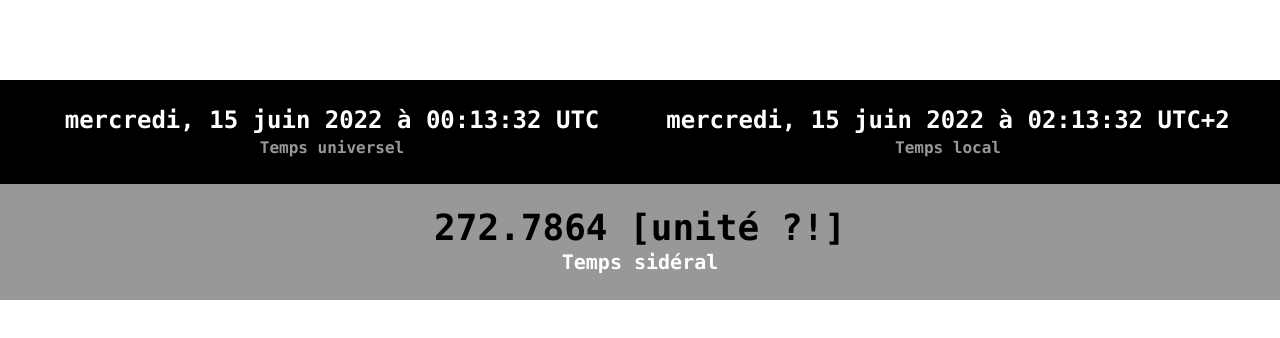
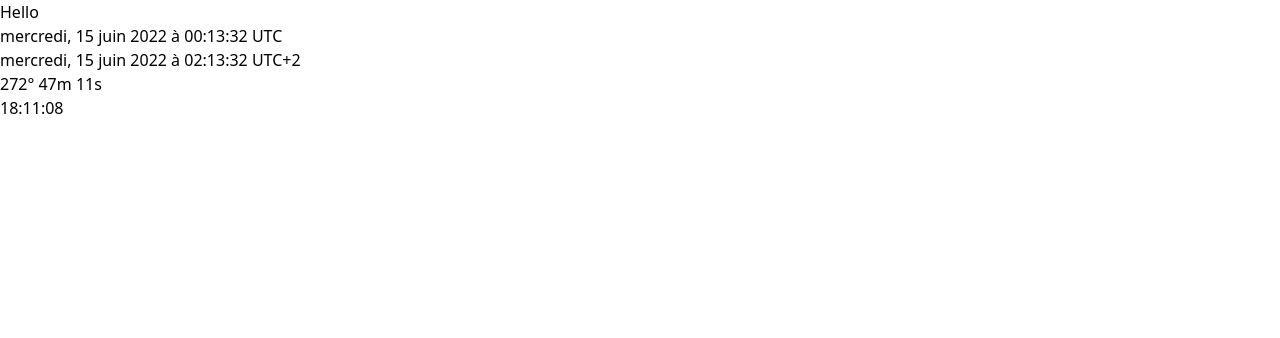
Before and after one commit to YP7R/vue-astro-time, a Vue app: page / in a window 1280 px wide. Shown: the top 338 px of the page. Built offline with nearby package versions, Linux system fonts and the light colour scheme.

Commit message:
add sidereal time h:m:s, d:m:s

```diff
--- a/src/components/HelloWorld.vue
+++ b/src/components/HelloWorld.vue
@@ -1,11 +1,12 @@
 <script setup>
 import { onMounted, onBeforeUnmount, computed, reactive, ref } from "vue";
-import localSideralTime from '../sideralTime'
+import localSideralTime from "../sideralTime";
 
 let timer = null;
-let now = Date.now();
 
-let refnow = ref(Date.now())
+let refnow = ref(Date.now());
+
+let longitudeOGE = 6.131966;
 
 onMounted(() => {
   timer = setInterval(() => {
@@ -18,6 +19,17 @@ onBeforeUnmount(() => {
 });
 
 // Options
+let optionsHours = {
+  minimumIntegerDigits: 2,
+};
+
+let optionsMinutes = {
+  minimumIntegerDigits: 2,
+};
+
+let optionsSeconds = {
+  minimumIntegerDigits: 2,
+};
 let options = {
   weekday: "long",
   year: "numeric",
@@ -30,25 +42,58 @@ let options = {
   //fractionalSecondDigits : 0,
   hc: "h24",
 };
+
 let optionsLocal = { ...options, timeZone: "Europe/Zurich" };
 let optionsUTC = { ...options, timeZone: "UTC" };
 
 //Computed property
-let localDate = new Date(now).toLocaleString("fr-CH", optionsLocal);
-let utcDate = new Date(now).toLocaleString("fr-CH", optionsUTC);
-let sideralTime = localSideralTime(6.131966, new Date(now));
-
 let computedLocalDate = computed(() => {
-  return new Date(refnow.value).toLocaleString('fr-CH', optionsLocal);
+  return new Date(refnow.value).toLocaleString("fr-CH", optionsLocal);
 });
 
-let computedUtcDate = computed(()=>{
-  return new Date(refnow.value).toLocaleString('fr-CH', optionsUTC);
-})
+let computedUtcDate = computed(() => {
+  return new Date(refnow.value).toLocaleString("fr-CH", optionsUTC);
+});
 
-let computedSiderealTime = computed(()=>{
-  return localSideralTime(6.131966, new Date(refnow.value)).toFixed(4);
-})
+let computedSiderealTime = computed(() => {
+  // Angle horaire
+  return localSideralTime(longitudeOGE, new Date(refnow.value)).toFixed(4);
+});
+
+let computedDMSSiderealTime = computed(() => {
+  let totalSeconds =
+    localSideralTime(longitudeOGE, new Date(refnow.value)) * 60 * 60;
+  let degree = Math.floor(totalSeconds / (60 * 60));
+  let rest = totalSeconds % (60 * 60);
+  let minutes = Math.floor(rest / 60);
+  let seconds = rest % 60;
+
+  let minutesFormatted = Math.floor(minutes).toLocaleString("fr-CH", optionsMinutes)
+  let secondsFormatted = Math.floor(seconds).toLocaleString("fr-CH", optionsSeconds)
+
+  return `${degree}° ${minutesFormatted}m ${secondsFormatted}s`;
+});
+
+let computedHMSSiderealTime = computed(() => {
+  let angle = localSideralTime(longitudeOGE, new Date(refnow.value));
+  let hours = Math.floor(angle / 15);
+  let minutes = Math.floor((angle / 15 - hours) * 60);
+  let seconds = (angle / 15 - hours - minutes / 60) * 3600;
+  if (seconds == 60) {
+    seconds = 0;
+    minutes += 1;
+  }
+  if (minutes == 60) {
+    minutes = 0;
+    hours += 1;
+  }
+  hours = hours % 24;
+
+  let hoursFormatted = hours.toLocaleString("fr-CH", optionsHours)
+  let minutesFormatted = Math.floor(minutes).toLocaleString("fr-CH", optionsMinutes)
+  let secondsFormatted = Math.floor(seconds).toLocaleString("fr-CH", optionsSeconds)
+  return `${hoursFormatted}:${minutesFormatted}:${secondsFormatted}`
+});
 
 defineProps({
   msg: {
@@ -59,24 +104,33 @@ defineProps({
 </script>
 
 <template>
+  <div>
+    Hello
+    <p>{{ computedUtcDate }}</p>
+    <p>{{ computedLocalDate }}</p>
+    <p>{{ computedDMSSiderealTime }}</p>
+    <p>{{ computedHMSSiderealTime }}</p>
+  </div>
+  <!---
   <div class="w-auto h-80 my-20">
     <div class="flex flex-row p-6 bg-black text-white font-mono text-center">
-      <div class="basis-1/2 w-auto">
+      <div class="basis-1 w-auto">
         <h1 class="text-2xl font-black">{{ computedUtcDate }}</h1>
         <h2 class="text-base text-[#989898] font-semibold">Temps universel</h2>
       </div>
-      <div class="basis-1/2 w-auto">
+      <div class="basis-1 w-auto">
         <h1 class="text-2xl font-black">{{ computedLocalDate }}</h1>
         <h2 class="text-base font-semibold text-[#989898]">Temps local</h2>
       </div>
     </div>
     <div class="flex flex-row p-6 bg-[#989898] text-black font-mono text-center">
       <div class="basis-1/1 w-full">
-        <h1 class="text-4xl font-black">{{ computedSiderealTime }} [unité ?!]</h1>
+        <h1 class="text-4xl font-black"> {{computedHMSSiderealTime}}</h1>
         <h2 class="text-xl font-semibold text-white">Temps sidéral</h2>
       </div>
     </div>
   </div>
+  -->
 </template>
 
 <style scoped>
```
